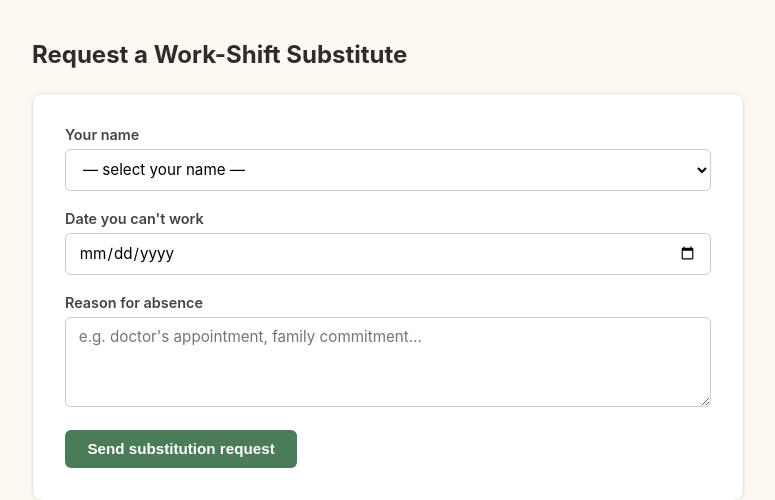
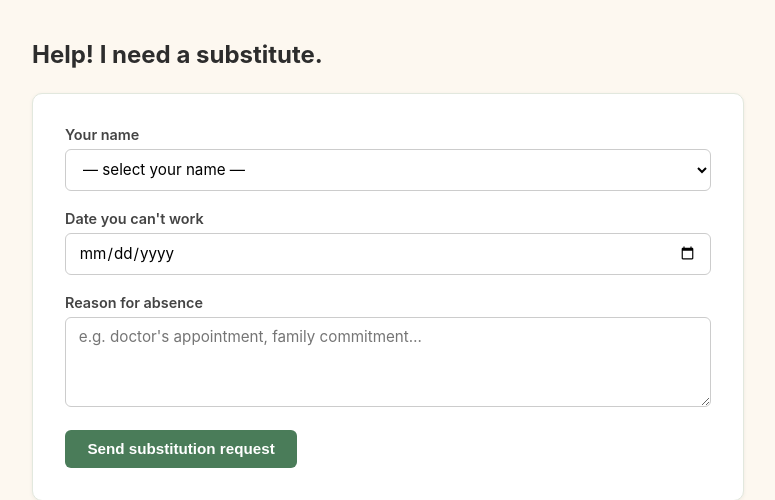
Before and after one commit to Schatzjason/pp-email-app, a Flask app: page / in a window 1280 px wide. Shown: the part 56-556 px from the top of the page, without its empty margins (252-1027 px from the left). Run offline with Flask 3, Linux system fonts and the light colour scheme; the visitor is signed in with stand-in values (Sample User, id 1).

Commit message:
change title on request page. More informal "help"

```diff
--- a/templates/index.html
+++ b/templates/index.html
@@ -2,7 +2,7 @@
 {% block title %}Request a Substitute — Peter Pan Coop{% endblock %}
 
 {% block content %}
-<h2>Request a Work-Shift Substitute</h2>
+<h2>Help! I need a substitute.</h2>
 
 {% if success %}
   <div class="alert alert-success">
```
